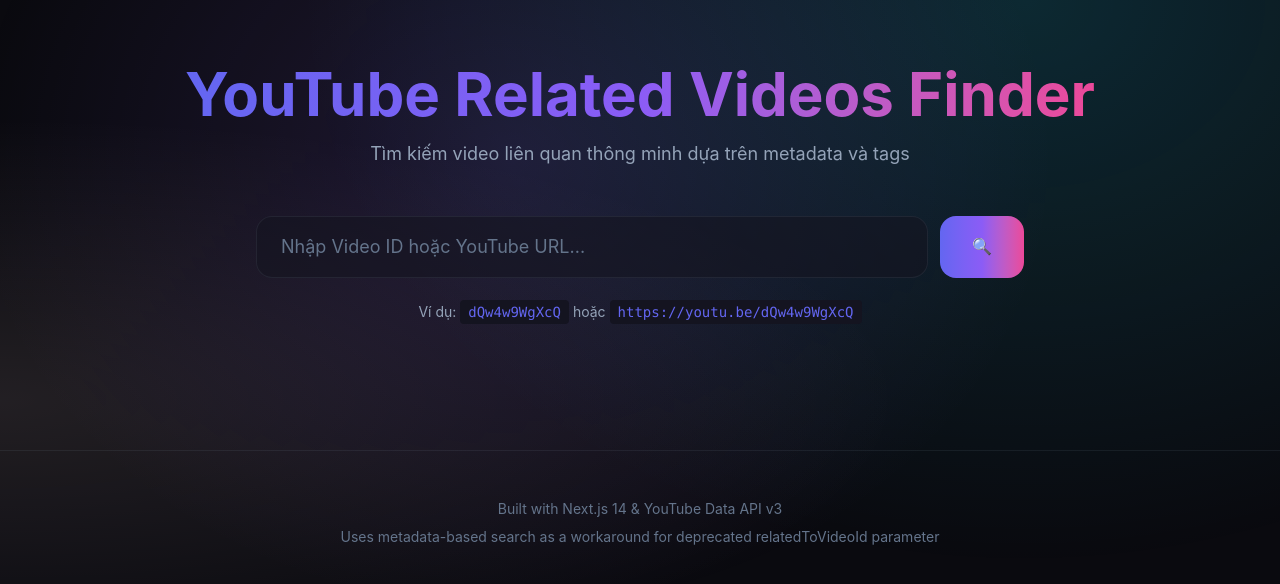
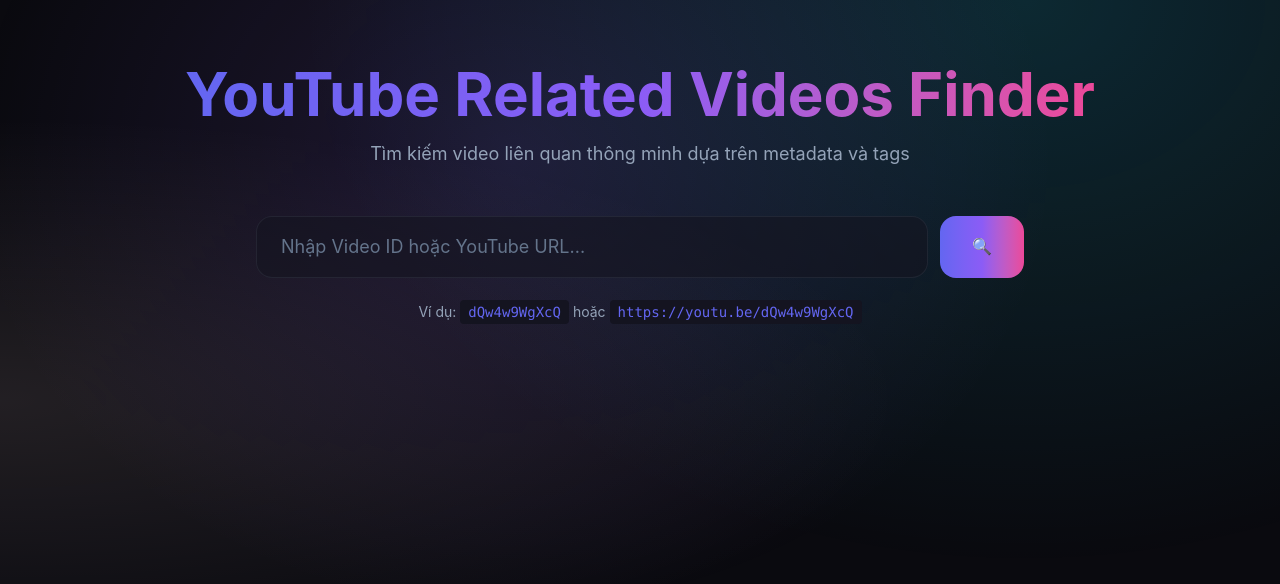
Before and after one commit to th-tuan-1402/yt-related-video-finder, a Next.js app: page / in a window 1280 px wide. Shown: the top 584 px of the page. Built offline with nearby package versions, Linux system fonts and the light colour scheme.

Commit message:
Remove footer section from the Home component in page.tsx

```diff
--- a/src/app/page.tsx
+++ b/src/app/page.tsx
@@ -221,15 +221,6 @@
           </section>
         )}
 
-        {/* Footer */}
-        <footer className="py-12 px-6 text-center text-[var(--color-text-muted)] text-sm border-t border-[var(--color-border)] mt-20">
-          <p>
-            Built with Next.js 14 & YouTube Data API v3
-          </p>
-          <p className="mt-2">
-            Uses metadata-based search as a workaround for deprecated relatedToVideoId parameter
-          </p>
-        </footer>
       </div>
 
       {/* Metadata Modal */}
```
